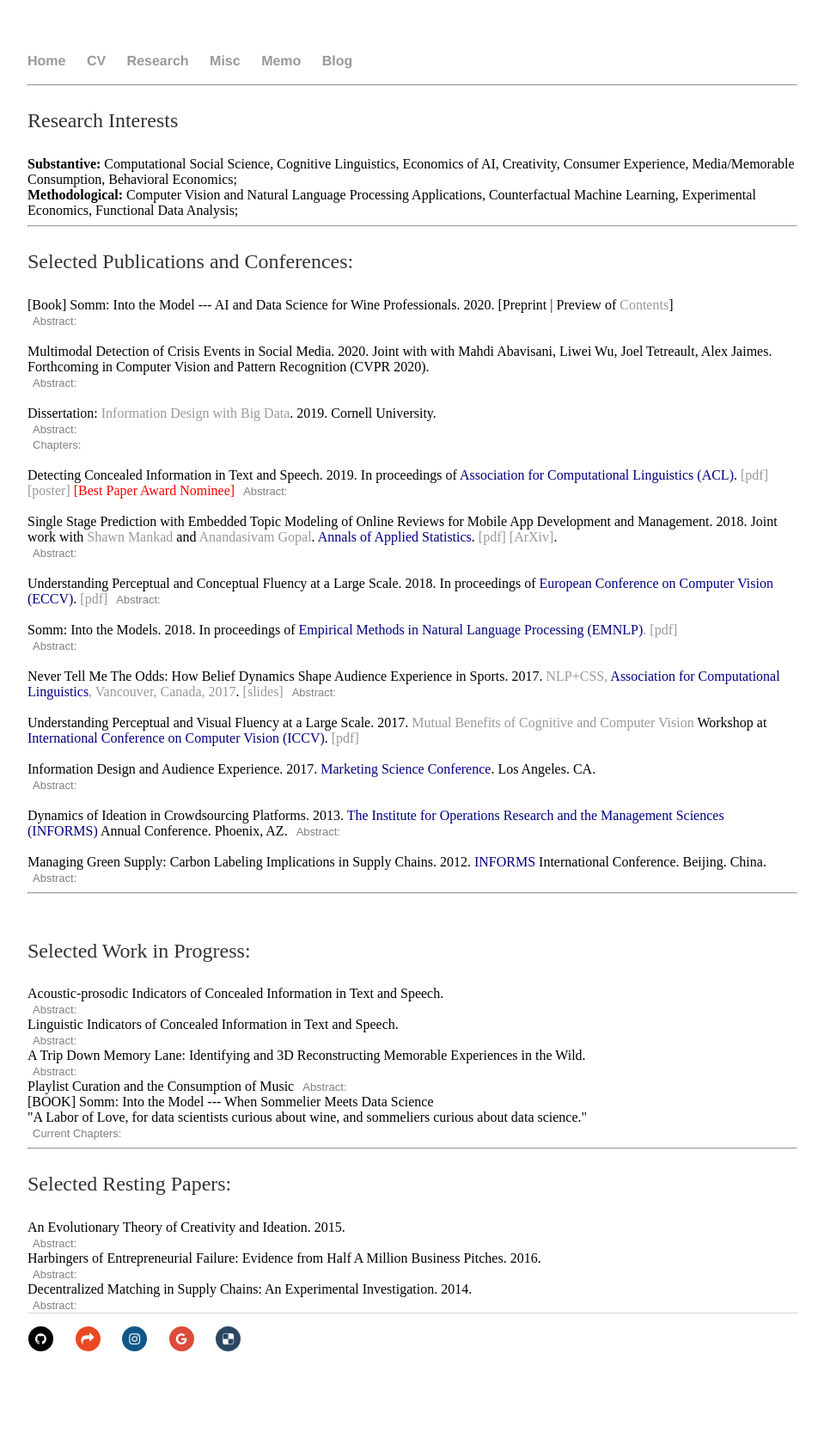
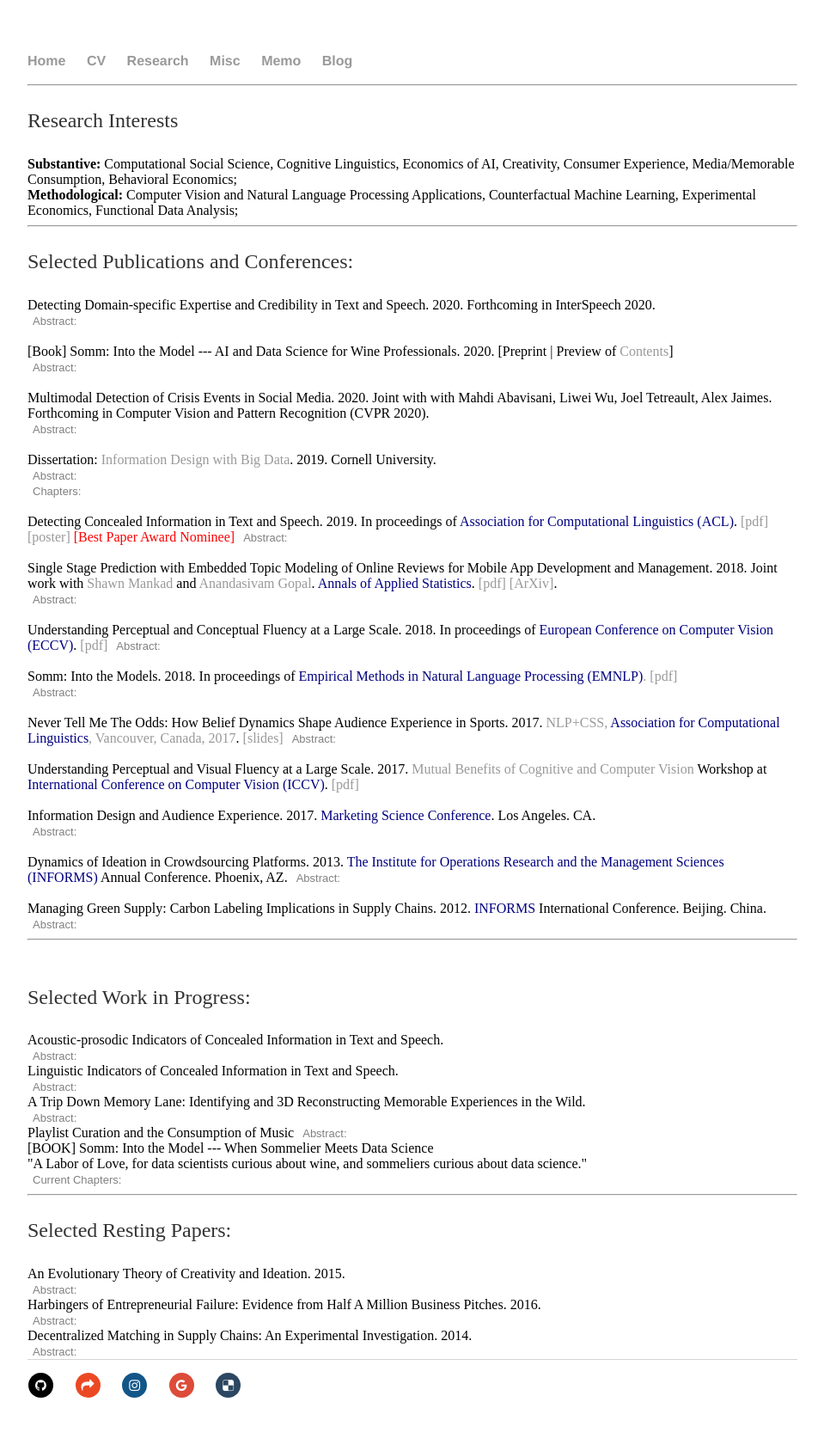
Before and after one commit to shenglih/shenglih.github.io, a Jekyll site: the page built from research/index.html, in a window 1280 px wide. Shown: the whole page at 86% size, without its empty margins (160-1119 px from the left). Built offline with Jekyll 4.4.1, drawn with Linux system fonts in a browser that asks for light colours; comment, search, counter and statistics services are not loaded; before the commit the page ends 1634 px from its top, so only the background shows below that.

Commit message:
Update index.html

```diff
--- a/research/index.html
+++ b/research/index.html
@@ -53,6 +53,11 @@ title: Shengli Hu, Research
 	<!--Thesis for WSET Diploma in Wine: <a href="/research/D6_July2020_Shengli_Hu.pdf">Natural Wine: the Conundrum</a>. 2020. Submitted to WSET.
 	<br>
 	<br>-->
+	Detecting Domain-specific Expertise and Credibility in Text and Speech. 2020. Forthcoming in InterSpeech 2020.
+	<button class="collapsible"> Abstract: </button>
+	<div class="content"> </div>
+	<br>
+<br>
 
 	[Book] Somm: Into the Model --- AI and Data Science for Wine Professionals. 2020. [Preprint | Preview of <a href="SommBook.pdf">Contents</a>]
 	<button class="collapsible"> Abstract: </button>
```
